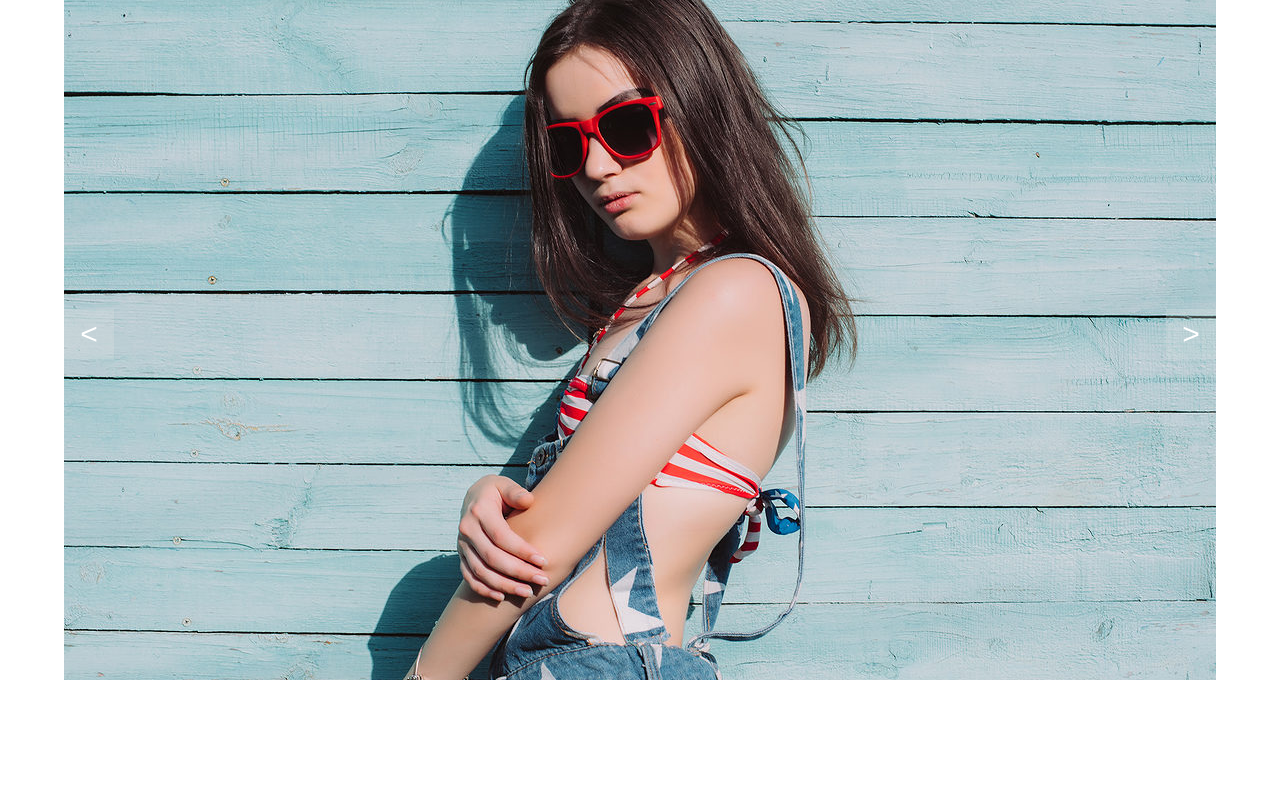
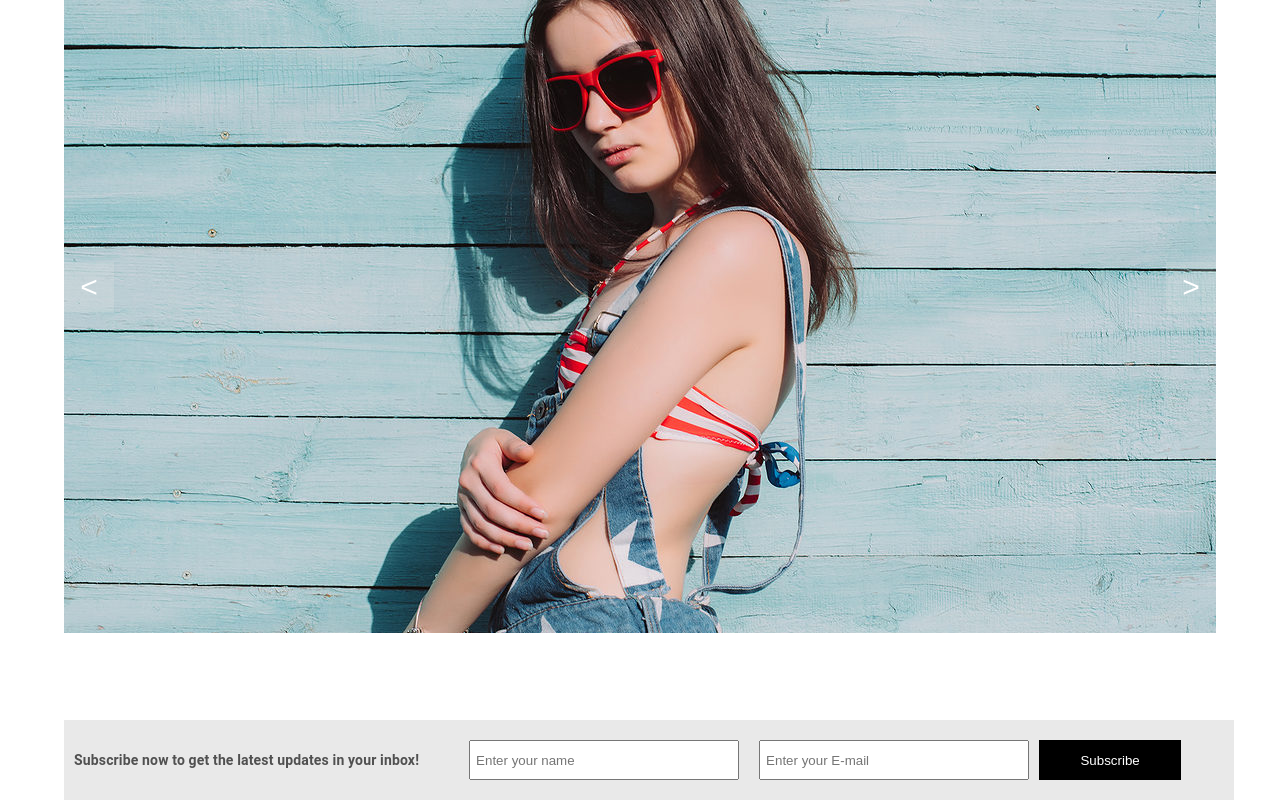
Before and after one commit to viktoriia-7/blog-on-react, a React (Create React App) app: page / in a window 1280 px wide. Shown: the part 311-1111 px from the top of the page. Before the commit the page ends 1078 px from the top, so only its background shows below. Built offline with nearby package versions, Linux system fonts and the light colour scheme.

Commit message:
added SubscribeForm

```diff
--- a/src/Container/Main/Main.tsx
+++ b/src/Container/Main/Main.tsx
@@ -2,6 +2,7 @@ import Logo from 'components/Logo/Logo'
 import PostList from 'components/Post/PostList'
 import { Container } from '@mui/material'
 import Slider from 'components/Slider/Slider'
+import SubscribeForm from 'components/Subscribe/SubscribeForm'
 
 type Props = {}
 const Main = (props: Props) => {
@@ -9,6 +10,7 @@ const Main = (props: Props) => {
         <Container>
             <Logo />
             <Slider />
+            <SubscribeForm/>
             <PostList />
         </Container>
     )
--- a/src/assets/style.scss
+++ b/src/assets/style.scss
@@ -1,7 +1,11 @@
-.logo img {
-    margin: 40px 250px;
-    height: 140px;
-    width: 500px;
+.logo {
+    display: flex;
+    justify-content: center;
+    margin: 20px;
+    img {
+        height: 140px;
+        width: 500px;
+    }
 }
 
 .post-content {
--- /dev/null
+++ b/src/components/Subscribe/SubscribeForm.scss
@@ -0,0 +1,46 @@
+.subscribe-form {
+    width: 1170px;
+    height: 80px;
+    background-color: #4949491f;
+    padding: 10px;
+}
+
+.form-container {
+    display: flex;
+    align-items: center;
+}
+
+form {
+    display: flex;
+    justify-content: center;
+    align-items: center;
+    .btn-subscribe {
+        width: 142px;
+        height: 40px;
+        color: white;
+        background-color: black;
+        border: none;
+        &:hover {
+            background-color: #fff;
+            color: black;
+            border: 1px solid rgb(83, 83, 83);
+        }
+    }
+}
+
+.form-group {
+    display: flex;
+    align-items: center;
+    input {
+        width: 270px;
+        height: 40px;
+        margin: 10px;
+        padding: 5px;
+    }
+}
+
+.text-subscribe {
+    font-size: 14px;
+    color: #505050;
+    margin-right: 40px;
+}
--- /dev/null
+++ b/src/components/Subscribe/SubscribeForm.tsx
@@ -0,0 +1,58 @@
+import React, { useState, ChangeEvent, FormEvent } from 'react'
+import './SubscribeForm.scss'
+
+const SubscribeForm = () => {
+    const [name, setName] = useState('')
+    const [email, setEmail] = useState('')
+
+    const handleNameChange = (event: ChangeEvent<HTMLInputElement>) => {
+        setName(event.target.value)
+    }
+
+    const handleEmailChange = (event: ChangeEvent<HTMLInputElement>) => {
+        setEmail(event.target.value)
+    }
+
+    const handleSubmit = (event: FormEvent) => {
+        event.preventDefault()
+        setName('')
+        setEmail('')
+    }
+
+    return (
+        <div className="subscribe-form">
+            <div className="form-container">
+                <h2 className="text-subscribe">
+                    Subscribe now to get the latest updates in your inbox!
+                </h2>
+                <form onSubmit={handleSubmit}>
+                    <div className="form-group">
+                        <input
+                            type="text"
+                            placeholder="Enter your name"
+                            id="name"
+                            value={name}
+                            onChange={handleNameChange}
+                            required
+                        />
+                    </div>
+                    <div className="form-group">
+                        <input
+                            type="email"
+                            placeholder="Enter your E-mail"
+                            id="email"
+                            value={email}
+                            onChange={handleEmailChange}
+                            required
+                        />
+                    </div>
+                    <button type="submit" className="btn-subscribe">
+                        Subscribe
+                    </button>
+                </form>
+            </div>
+        </div>
+    )
+}
+
+export default SubscribeForm
```
